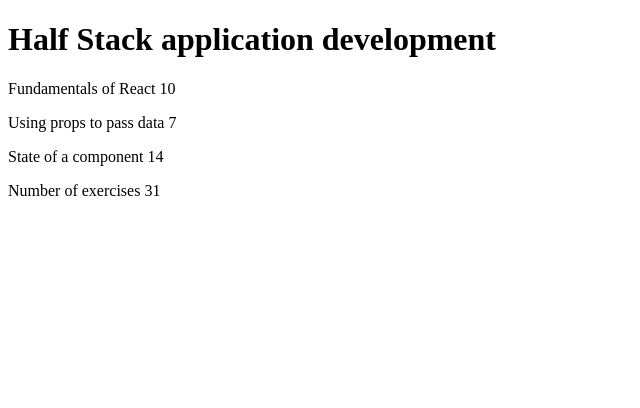
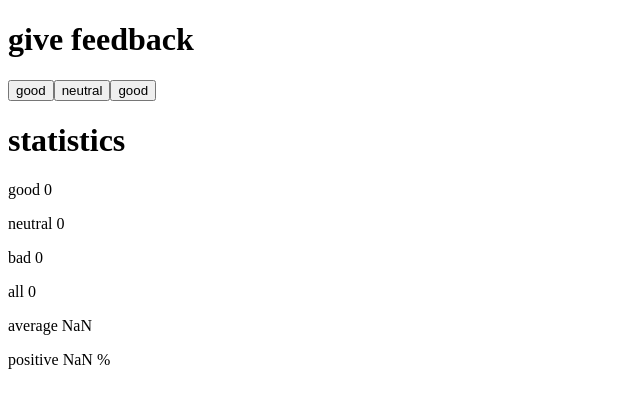
Before and after one commit to kakudaisuke/full_stack_open, a React (Create React App) app in the folder part1/: page / in a window 1280 px wide. Shown: the top 408 px of the page, without its empty margins (0-640 px from the left). Built offline with nearby package versions, Linux system fonts and the light colour scheme.

Commit message:
1.7: unicafe step2まで

```diff
--- a/part1/src/App.js
+++ b/part1/src/App.js
@@ -1,79 +1,47 @@
-import React from 'react'
+import React, { useState } from 'react'
 
-const Header = (prop) => {
-  const course = prop.course
-
+const Title = ({ text }) => {
   return (
-    <h1>{course}</h1>
+    <h1>{text}</h1>
   )
 }
 
-const Part = (props) => {
-  const part = props.part
-  const exercises = props.exercises
-
+const Button = (props) => {
   return (
-    <>
-      <p>
-        {part} {exercises}
-      </p>
-    </>
-  )
-
-}
-
-const Content = (props) => {
-  const name1 = props.parts[0].name
-  const name2 = props.parts[1].name
-  const name3 = props.parts[2].name
-  const exercises1 = props.parts[0].exercises
-  const exercises2 = props.parts[1].exercises
-  const exercises3 = props.parts[2].exercises
-
-
-  return (
-    <>
-      <Part part={name1} exercises={exercises1} />
-      <Part part={name2} exercises={exercises2} />
-      <Part part={name3} exercises={exercises3} />
-    </>
+    <button onClick={props.handleClick}>{props.text}</button>
   )
 }
 
-const Total = (props) => {
-  const exercises1 = props.parts[0].exercises
-  const exercises2 = props.parts[1].exercises
-  const exercises3 = props.parts[2].exercises
-
+const Statistic = (props) => {
   return (
-    <>
-      <p>Number of exercises {exercises1 + exercises2 + exercises3}</p>
-    </>
+    <p>{props.text} {props.score}{props.unit}</p>
   )
 }
 
 const App = () => {
-  const course = 'Half Stack application development'
-  const parts = [
-    {
-      name: 'Fundamentals of React',
-      exercises: 10
-    },
-    {
-      name: 'Using props to pass data',
-      exercises: 7
-    },
-    {
-      name: 'State of a component',
-      exercises: 14
-    }
-  ]
+  // save clicks of each button to its own state
+  const [good, setGood] = useState(0)
+  const [neutral, setNeutral] = useState(0)
+  const [bad, setBad] = useState(0)
+
+  const sum = good + neutral + bad
+  const goodP = good * 1
+  const neutralP = neutral * 0
+  const badP = bad * -1
 
   return (
     <>
-      <Header course={course} />
-      <Content parts={parts} />
-      <Total parts={parts} />
+      <Title text="give feedback" />
+      <Button text="good" handleClick={()=> setGood(good + 1)} />
+      <Button text="neutral" handleClick={()=> setNeutral(neutral + 1)} />
+      <Button text="good" handleClick={()=> setBad(bad + 1)} />
+      <Title text="statistics" />
+      <Statistic text="good" score={good} />
+      <Statistic text="neutral" score={neutral} />
+      <Statistic text="bad" score={bad} />
+      <Statistic text="all" score={sum} />
+      <Statistic text="average" score={(goodP + neutralP + badP) / sum} />
+      <Statistic text="positive" score={good / sum} unit=" %" />
     </>
   )
 }
```
